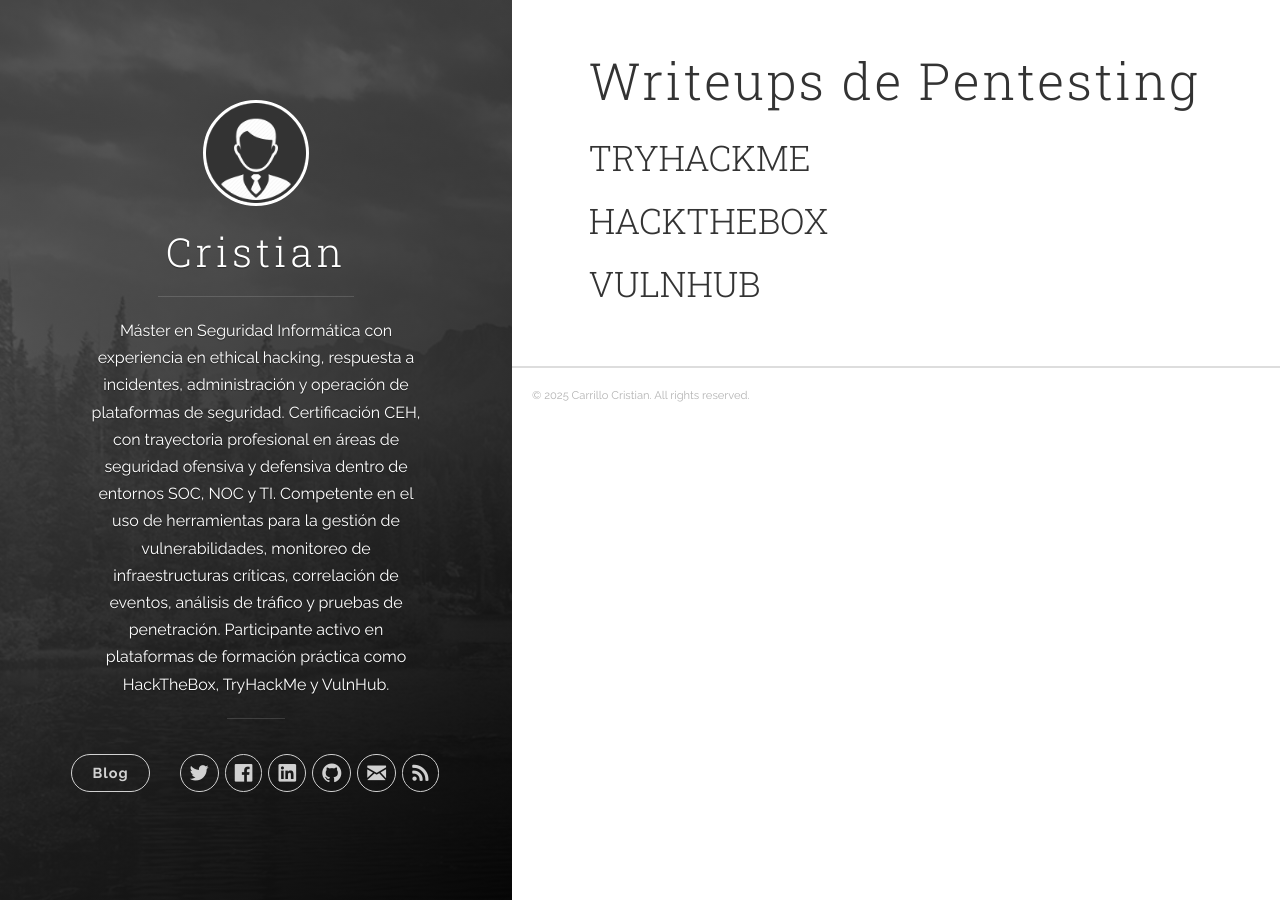
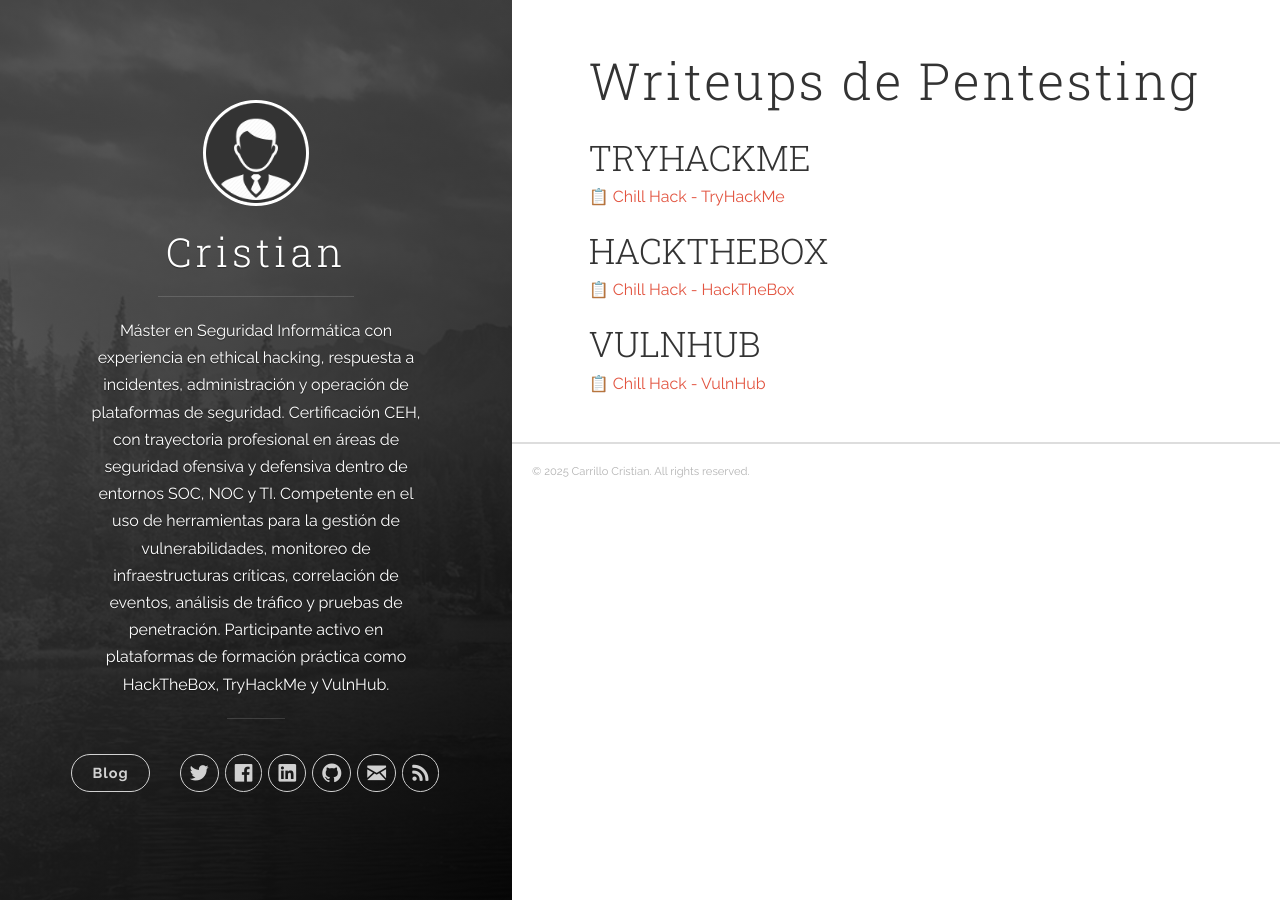
Before and after one commit to criscarrillog/criscarrillog.github.io, a Jekyll site: the page built from index.html, in a window 1280 px wide. Built offline with Jekyll 4.4.1, drawn with Linux system fonts in a browser that asks for light colours; the list of posts is cut into pages by our own code.

Commit message:
Update TryHackMe, HackTheBox, and VulnHub links

```diff
--- a/index.html
+++ b/index.html
@@ -10,9 +10,10 @@
   <section class="section">
     <h2>TRYHACKME</h2>
     <div class="pdf-links">
-       <!--  <a href="/assets/pdfs/tryhackme/ejemplo.pdf" target="_blank">
-        📋 Nombre del Room TryHackMe -->
+      <a href="/assets/pdfs/tryhackme/Chill_Hack.pdf" target="_blank">
+        📋 Chill Hack - TryHackMe
       </a>
+      <!-- Añade más enlaces TryHackMe aquí -->
     </div>
   </section>
 
@@ -20,9 +21,10 @@
   <section class="section">
     <h2>HACKTHEBOX</h2>
     <div class="pdf-links">
-     <!--  <a href="/assets/pdfs/tryhackme/ejemplo.pdf" target="_blank">
-        📋 Nombre del Room TryHackMe -->
+      <a href="/assets/pdfs/hackthebox/Chill_Hack.pdf" target="_blank">
+        📋 Chill Hack - HackTheBox
       </a>
+      <!-- Añade más enlaces HackTheBox aquí -->
     </div>
   </section>
 
@@ -30,9 +32,10 @@
   <section class="section">
     <h2>VULNHUB</h2>
     <div class="pdf-links">
-     <!--  <a href="/assets/pdfs/tryhackme/ejemplo.pdf" target="_blank">
-        📋 Nombre del Room TryHackMe -->
+      <a href="/assets/pdfs/vulnhub/Chill_Hack.pdf" target="_blank">
+        📋 Chill Hack - VulnHub
       </a>
+      <!-- Añade más enlaces VulnHub aquí -->
     </div>
   </section>
 
```
